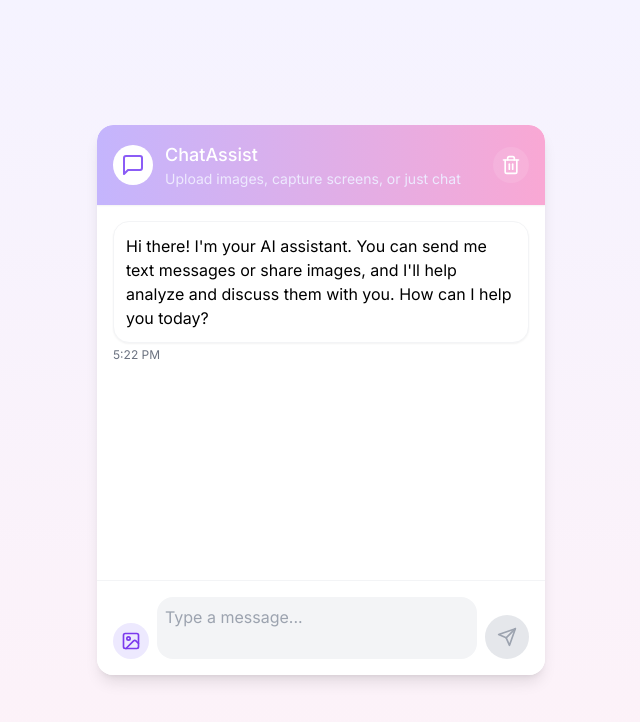
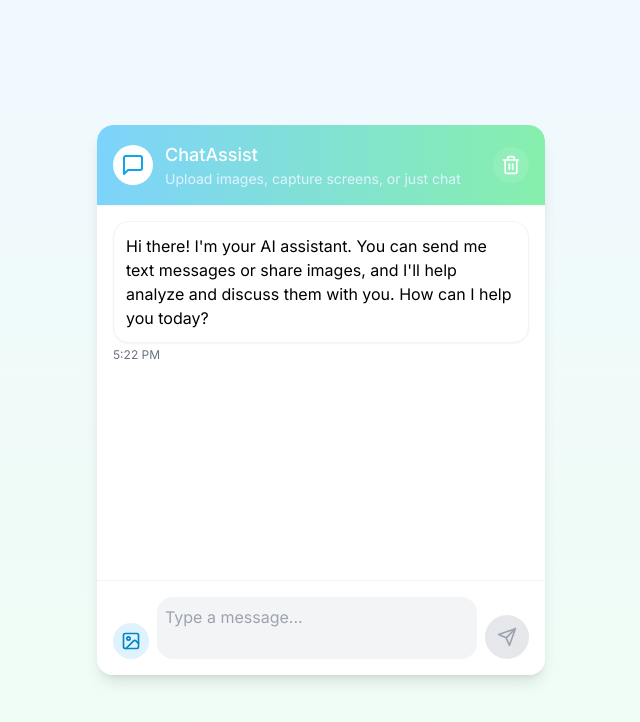
Before and after one commit to sunilbittu/chatbot-ai-gpt, a React (Vite) app: page / in a window 1280 px wide. Shown: the top 722 px of the page, without its empty margins (319-959 px from the left). Built offline with nearby package versions, Linux system fonts and the light colour scheme; no server answers.

Commit message:
Update color scheme to pastel blue and green

```diff
--- a/src/App.tsx
+++ b/src/App.tsx
@@ -4,7 +4,7 @@ import ChatContainer from './components/ChatContainer';
 
 function App() {
   return (
-    <div className="min-h-screen bg-gradient-to-b from-purple-50 to-pink-50 flex flex-col items-center justify-center p-4">
+    <div className="min-h-screen bg-gradient-to-b from-blue-50 to-green-50 flex flex-col items-center justify-center p-4">
       <ChatContainer />
     </div>
   );
--- a/src/components/ChatHeader.tsx
+++ b/src/components/ChatHeader.tsx
@@ -10,16 +10,16 @@ const ChatHeader: React.FC = () => {
     <motion.div
       initial={{ y: -20, opacity: 0 }}
       animate={{ y: 0, opacity: 1 }}
-      className="bg-gradient-to-r from-purple-300 to-pink-300 p-4 rounded-t-2xl shadow-sm"
+      className="bg-gradient-to-r from-blue-300 to-green-300 p-4 rounded-t-2xl shadow-sm"
     >
       <div className="flex items-center justify-between">
         <div className="flex items-center">
           <div className="p-2 bg-white rounded-full mr-3">
-            <MessageSquare className="text-purple-500" size={24} />
+            <MessageSquare className="text-blue-500" size={24} />
           </div>
           <div>
             <h1 className="font-medium text-lg text-white">ChatAssist</h1>
-            <p className="text-purple-100 text-sm">Upload images, capture screens, or just chat</p>
+            <p className="text-blue-100 text-sm">Upload images, capture screens, or just chat</p>
           </div>
         </div>
         <motion.button
--- a/src/components/ImageUpload.tsx
+++ b/src/components/ImageUpload.tsx
@@ -70,7 +70,7 @@ const ImageUpload: React.FC = () => {
             ? 'bg-green-200 text-green-600'
             : isUploading
               ? 'bg-yellow-200 text-yellow-600'
-              : 'bg-purple-100 text-purple-600'
+              : 'bg-blue-100 text-blue-600'
         }`}
         onClick={open}
         disabled={isUploading}
--- a/src/components/InputArea.tsx
+++ b/src/components/InputArea.tsx
@@ -43,7 +43,7 @@ const InputArea: React.FC = () => {
           whileTap={{ scale: 0.9 }}
           className={`p-3 rounded-full ${
             message.trim()
-              ? 'bg-gradient-to-r from-purple-500 to-pink-500 text-white'
+              ? 'bg-gradient-to-r from-blue-500 to-green-500 text-white'
               : 'bg-gray-200 text-gray-400'
           }`}
           onClick={handleSendMessage}
--- a/src/components/MessageItem.tsx
+++ b/src/components/MessageItem.tsx
@@ -59,7 +59,7 @@ const MessageItem: React.FC<MessageItemProps> = ({ message }) => {
       <div
         className={`max-w-xs md:max-w-md rounded-2xl p-3 shadow-sm ${
           isUser
-            ? 'bg-gradient-to-r from-purple-400 to-pink-400 text-white'
+            ? 'bg-gradient-to-r from-blue-400 to-green-400 text-white'
             : 'bg-white border border-gray-100'
         }`}
       >
@@ -73,4 +73,4 @@ const MessageItem: React.FC<MessageItemProps> = ({ message }) => {
   );
 };
 
-export default MessageItem
+export default MessageItem;
--- a/tailwind.config.js
+++ b/tailwind.config.js
@@ -4,23 +4,23 @@ export default {
   theme: {
     extend: {
       colors: {
-        purple: {
-          50: '#f5f3ff',
-          100: '#ede9fe',
-          200: '#ddd6fe',
-          300: '#c4b5fd',
-          400: '#a78bfa',
-          500: '#8b5cf6',
-          600: '#7c3aed',
+        blue: {
+          50: '#f0f9ff',
+          100: '#e0f2fe',
+          200: '#bae6fd',
+          300: '#7dd3fc',
+          400: '#38bdf8',
+          500: '#0ea5e9',
+          600: '#0284c7',
         },
-        pink: {
-          50: '#fdf2f8',
-          100: '#fce7f3',
-          200: '#fbcfe8',
-          300: '#f9a8d4',
-          400: '#f472b6',
-          500: '#ec4899',
-          600: '#db2777',
+        green: {
+          50: '#f0fdf4',
+          100: '#dcfce7',
+          200: '#bbf7d0',
+          300: '#86efac',
+          400: '#4ade80',
+          500: '#22c55e',
+          600: '#16a34a',
         },
       },
       keyframes: {
```
